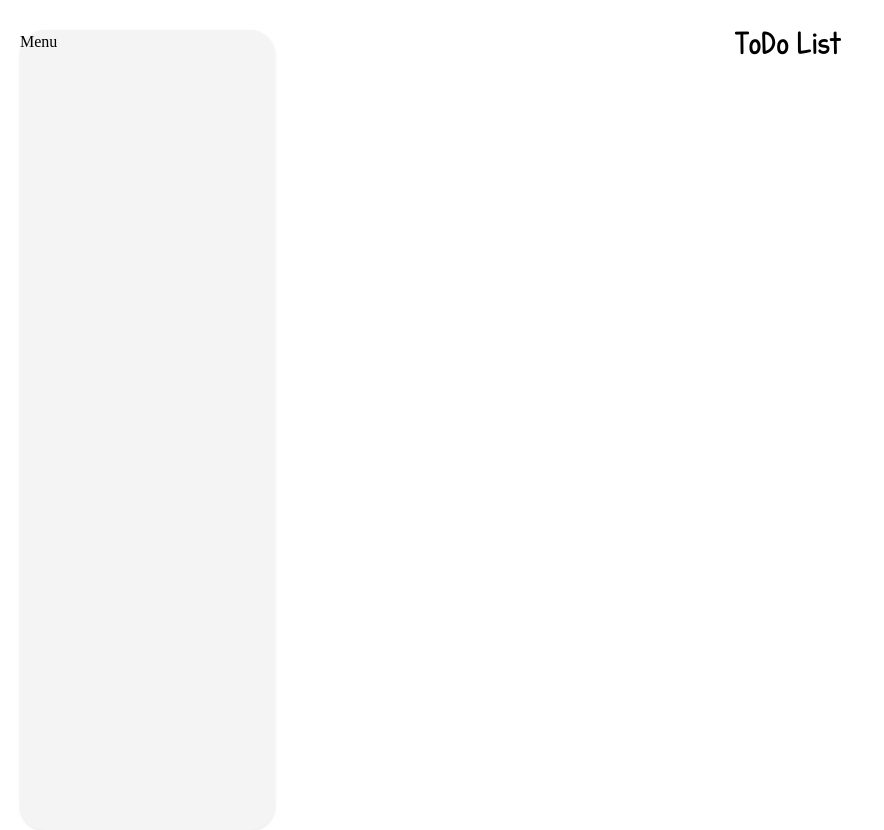
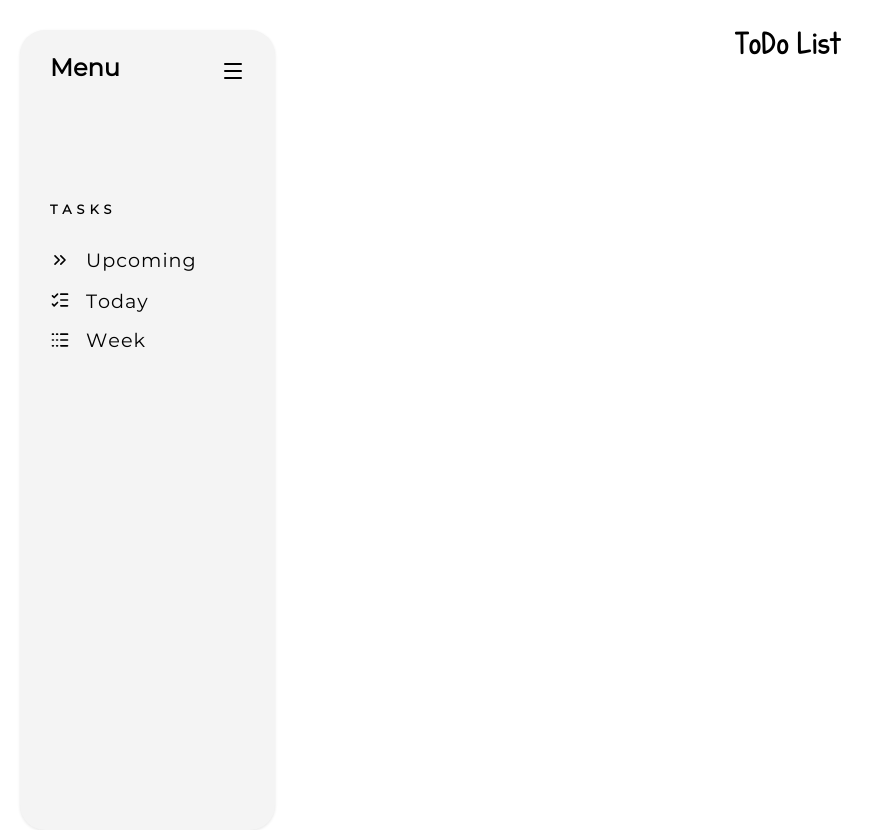
Before and after one commit to zubzkryp/To-Do-List, a website built with webpack: page src/template.html in a window 1280 px wide. Shown: the whole page, without its empty margins (0-884 px from the left). Built offline with nearby package versions, Linux system fonts and the light colour scheme.

Commit message:
- Added tasks subsections and its css

```diff
--- a/src/sidebar.css
+++ b/src/sidebar.css
@@ -11,4 +11,85 @@
     background-color: #F4F4F4;
     border-radius: 25px;
     box-shadow: 0 1px 3px rgba(0,0,0,0.1);
+    display: grid;
+    grid-template-rows: 150px 40px 40px 40px 40px 1fr;
+    grid-template-columns: 30px 1fr 30px;
+    padding-top: 20px;
+    font-family: 'Montserrat';
 }
+
+.dashboard-title {
+    display: flex;
+    justify-content: space-between;
+    grid-row: 1 / 2;
+    grid-column: 2 / 3;
+}
+
+.dashboard-title svg {
+
+    align-self: start;
+    transform: translateY(9px);
+}
+
+.dashboard-menu {
+
+    font-family: 'Montserrat';
+    font-size: 1.5rem;
+    font-weight: 700;
+}
+
+.dashboard-task {
+    font-size: 0.8rem;
+    font-weight: 600;
+    grid-column: 2 / 3;
+    grid-row: 2 / 3;
+    letter-spacing: 5px;
+}
+
+.dashboard-upcoming {
+    grid-row: 3 / 4;
+    grid-column: 2 / 3;
+    display: flex;
+    align-items: center;
+}
+
+.today {
+    transform: translateY(1px);
+}
+
+.today,
+.week,
+.upcoming {
+    border: none;
+    background: none;
+    font-size: 1.2rem;
+    letter-spacing: 1px;
+}
+
+.dashboard-today {
+    grid-row: 4 / 5;
+    grid-column: 2 / 3;
+    display: flex;
+    align-items: center;
+
+}
+
+.dashboard-week {
+    grid-row: 5 / 6;
+    grid-column: 2 / 3;
+    display: flex;
+    align-items: center;
+}
+
+.dashboard-upcoming,
+.dashboard-today,
+.dashboard-week {
+    gap: 10px;
+}
+
+.dashboard-today svg,
+.dashboard-upcoming svg,
+.dashboard-week svg {
+    width: 20px;
+    height: 20px;
+}
--- a/src/sidebar.js
+++ b/src/sidebar.js
@@ -1,4 +1,5 @@
 import './sidebar.css'
+import { createElement, Menu, ChevronsRight, ListChecks, Logs } from 'lucide'
 
 export default function buildSideBar() {
     const body = document.querySelector('body')
@@ -11,8 +12,59 @@ export default function buildSideBar() {
     dashBoard.classList.add('dashboard')
     sideBar.appendChild(dashBoard)
 
-    const dashboardTitle = document.createElement('div')
+    const dashboardTitle = document.createElement('h1')
     dashboardTitle.classList.add("dashboard-title")
-    dashboardTitle.textContent = 'Menu'
     dashBoard.appendChild(dashboardTitle)
+
+    const menu = document.createElement('div')
+    menu.classList.add("dashboard-menu")
+    dashboardTitle.appendChild(menu)
+    menu.textContent = 'Menu'
+
+    // Adding menu icon onto an element
+    const menuIcon = createElement(Menu)
+    dashboardTitle.appendChild(menuIcon)
+
+    //small task title
+    const dashboardTask = document.createElement('h3')
+    dashboardTask.textContent = "TASKS"
+    dashboardTask.classList.add('dashboard-task')
+    dashBoard.appendChild(dashboardTask)
+
+    // upcoming
+    const dashboardUpcoming = document.createElement('div')
+    dashboardUpcoming.classList.add("dashboard-upcoming")
+    dashBoard.appendChild(dashboardUpcoming)
+    //buttons to view list
+    const upcomingIcon = createElement(ChevronsRight) // icon for upcoming text
+    dashboardUpcoming.appendChild(upcomingIcon)
+    const upcoming = document.createElement('button')
+    upcoming.classList.add("upcoming")
+    upcoming.textContent = "Upcoming"
+    dashboardUpcoming.appendChild(upcoming)
+
+    // today tasks
+    const dashboardToday = document.createElement('div')
+    dashboardToday.classList.add("dashboard-today")
+    dashBoard.appendChild(dashboardToday)
+    //buttons to view today
+    const todayIcon = createElement(ListChecks) // icon for today text
+    dashboardToday.appendChild(todayIcon)
+    const today = document.createElement('button')
+    today.classList.add("today")
+    today.textContent = "Today"
+    dashboardToday.appendChild(today)
+
+     // This week tasks
+    const dashboardWeek = document.createElement('div')
+    dashboardWeek.classList.add("dashboard-week")
+    dashBoard.appendChild(dashboardWeek)
+    //buttons to view today
+    const weekIcon = createElement(Logs) // icon for today text
+    dashboardWeek.appendChild(weekIcon)
+    const week = document.createElement('button')
+    week.classList.add("week")
+    week.textContent = "Week"
+    dashboardWeek.appendChild(week)
+
 }
--- a/src/styles.css
+++ b/src/styles.css
@@ -72,6 +72,15 @@ body {
     font-display: swap;
 }
 
+@font-face {
+    font-family: 'Montserrat';
+    src: url('./assets/fonts/Montserrat-Regular.woff2') format('woff2'),
+        url('./assets/fonts/Montserrat-Regular.woff') format('woff');
+    font-weight: normal;
+    font-style: normal;
+    font-display: swap;
+}
+
 #container {
   grid-column: 2 / 3;
   display: grid;
```
Also changed, not shown: src/assets/fonts/Montserrat-Regular.woff (added), src/assets/fonts/Montserrat-Regular.woff2 (added).
